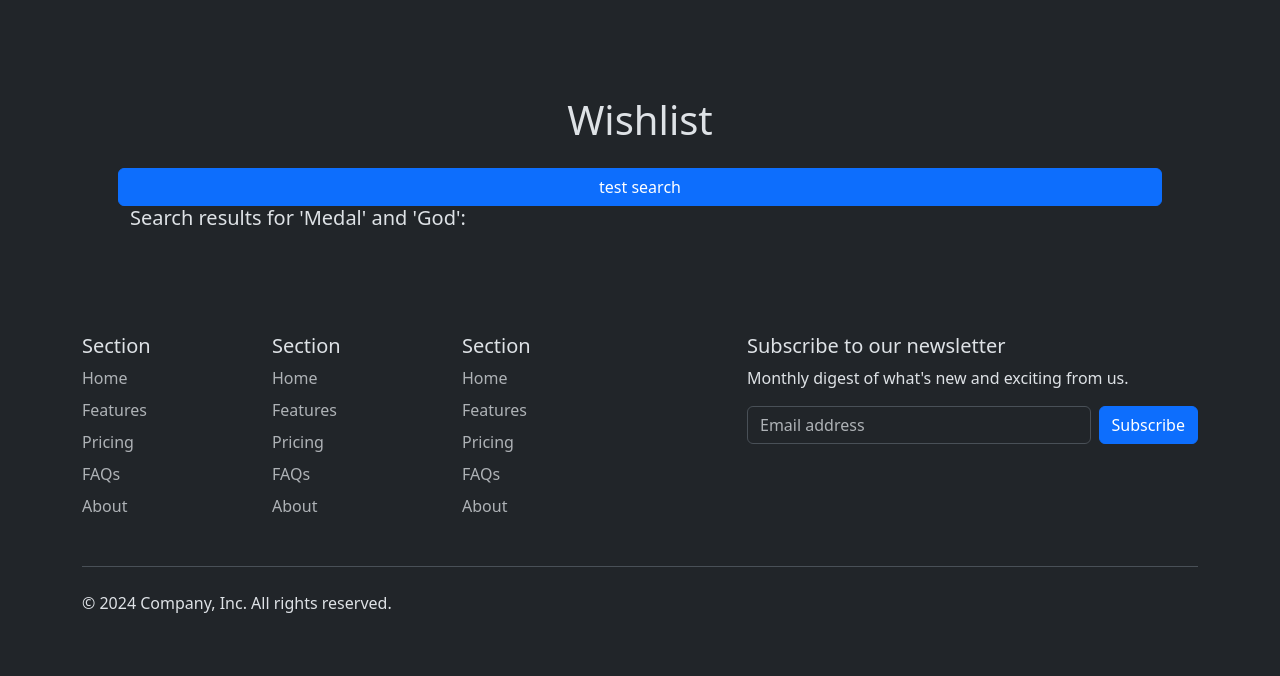
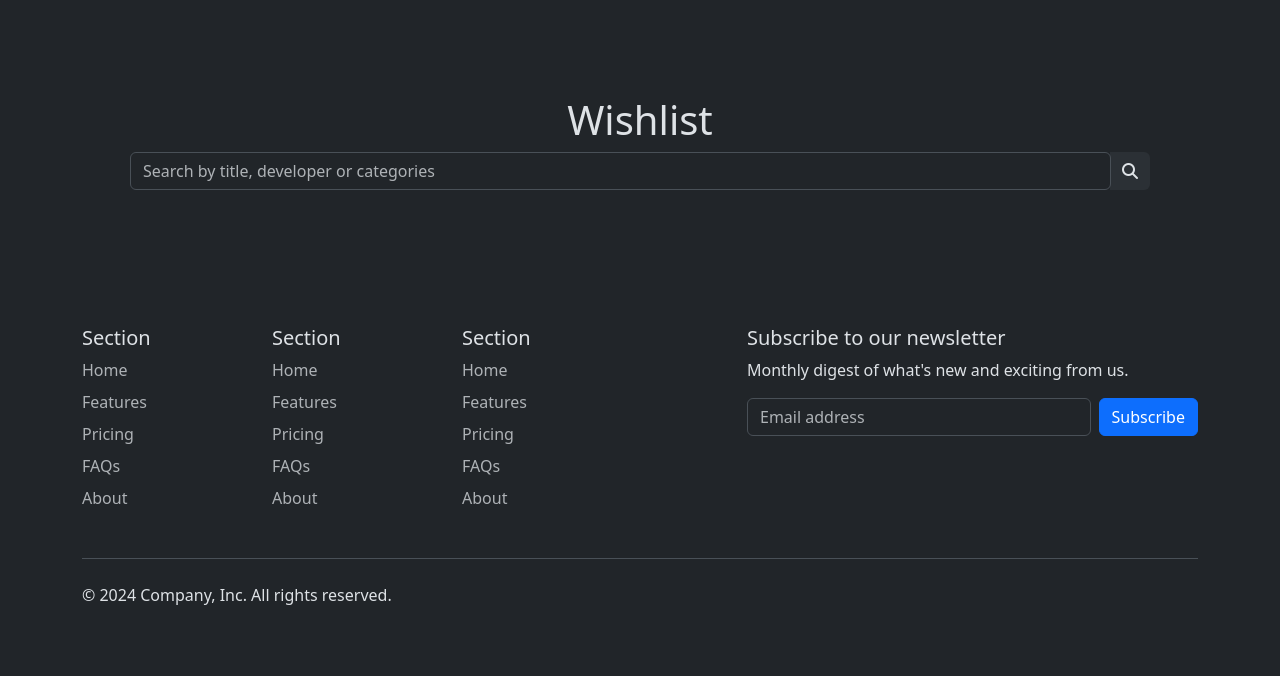
Before and after one commit to kxnjo/Fry, a Flask app: page /wishlist/view-wishlist in a window 1280 px wide. Shown: the part 76-752 px from the top of the page. After the commit the page ends 681 px from the top, so only its background shows below. Run offline with Flask 3, Linux system fonts and the light colour scheme; the visitor is signed in with stand-in values (Sample User, id 1); data that the repository does not hold is empty; some libraries are stand-ins or nearby versions.

Commit message:
updated search, not complete

```diff
--- a/routes/wishlist.py
+++ b/routes/wishlist.py
@@ -30,10 +30,20 @@ def view_wishlist():
         print(session['user_id'])
 
         get_table_query = """
-            SELECT username, title, added_date, wanted_game.user_id, wanted_game.game_id FROM wanted_game
-            INNER JOIN user ON wanted_game.user_id = user.user_id
-            INNER JOIN game ON wanted_game.game_id = game.game_id
-            WHERE user.user_id = %s;
+            SELECT
+                g.title,
+                wg.added_date,
+                wg.game_id,
+                GROUP_CONCAT(DISTINCT d.developer_name SEPARATOR ', ') AS developer_name,
+                GROUP_CONCAT(DISTINCT c.category_name SEPARATOR ', ') AS categories
+            FROM wanted_game wg
+            INNER JOIN game g ON wg.game_id = g.game_id
+            INNER JOIN game_developer gd ON wg.game_id = gd.game_id
+            INNER JOIN developer d ON gd.developer_id = d.developer_id
+            INNER JOIN game_category gc ON wg.game_id = gc.game_id
+            INNER JOIN category c ON gc.category_id = c.category_id
+            WHERE wg.user_id = %s
+            GROUP BY g.title, wg.game_id;
         """
 
         cur.execute(
@@ -43,6 +53,8 @@ def view_wishlist():
 
         wishlist = cur.fetchall()
 
+        print(wishlist)
+
     except mysql.connector.Error as e:
         print(f"Error: {e}")
         return f"Error retrieving wanted_games: {e}"
@@ -50,7 +62,7 @@ def view_wishlist():
         cur.close()
         conn.close()
 
-    return render_template("wishlist/wishlist.html", wishlist=wishlist)
+    return render_template("wishlist/wishlist.html", wishlist=wishlist, search = False)
 
 @wishlist_bp.route("/add-to-wishlist", methods=["GET", "POST"])
 def addToWishlist():
@@ -96,16 +108,15 @@ def addToWishlist():
     return view_wishlist()
 
 
-@wishlist_bp.route("/delete-from-wishlist/<user_id>/<game_id>", methods=["GET"])
-def deleteFromWishlist(user_id, game_id):
+@wishlist_bp.route("/delete-from-wishlist/<game_id>", methods=["GET"])
+def deleteFromWishlist(game_id):
     conn = create_connection()
     if conn is None:
         return "Failed to connect to database"
     try:
         cur = conn.cursor(dictionary=True)
 
-        print("this is the user:", user_id)
-        print("this is the game:", game_id)
+        user_id = session['user_id']
 
         delete_table_query = """
             DELETE FROM wanted_game
@@ -129,73 +140,107 @@ def deleteFromWishlist(user_id, game_id):
 
     return view_wishlist()
 
-@wishlist_bp.route("/search-wishlist")
+@wishlist_bp.route("/search-wishlist", methods=["GET", "POST"])
 def searchWishlist():
-    conn = create_connection()
-    if conn is None:
-        return "Failed to connect to database"
-    try:
-        cur = conn.cursor(dictionary=True)
+    if request.method == "POST":
+        conn = create_connection()
+        if conn is None:
+            return "Failed to connect to database"
+        try:
+            cur = conn.cursor(dictionary=True)
 
-        string = "City Medal"
+            string = request.form["searchInput"]
 
-        search_table_query = """
-            SELECT
-                g.title,
-                g.price,
-                d.developer_name,
-                GROUP_CONCAT(DISTINCT c.category_name SEPARATOR ', ') AS categories,
-                wg.game_id
-            FROM
-                wanted_game wg
-            INNER JOIN
-                game g ON wg.game_id = g.game_id
-            INNER JOIN
-                game_developer gd ON wg.game_id = gd.game_id
-            INNER JOIN
-                developer d ON gd.developer_id = d.developer_id
-            INNER JOIN
-                game_category gc ON wg.game_id = gc.game_id
-            INNER JOIN
-                category c ON gc.category_id = c.category_id
-            WHERE
-                wg.user_id = '{}'
-            AND
-                (
-        """.format(session['user_id'])
+            search_table_query1 = """
+                SELECT
+                    g.title,
+                    GROUP_CONCAT(DISTINCT d.developer_name SEPARATOR ', ') AS developer_name,
+                    GROUP_CONCAT(DISTINCT c.category_name SEPARATOR ', ') AS categories,
+                    wg.game_id,
+                    wg.added_date
+                FROM
+                    wanted_game wg
+                INNER JOIN
+                    game g ON wg.game_id = g.game_id
+                INNER JOIN
+                    game_developer gd ON wg.game_id = gd.game_id
+                INNER JOIN
+                    developer d ON gd.developer_id = d.developer_id
+                INNER JOIN
+                    game_category gc ON wg.game_id = gc.game_id
+                INNER JOIN
+                    category c ON gc.category_id = c.category_id
+                WHERE
+                    wg.user_id = '{}'
+                AND
+                    (
+                        (g.title LIKE "%{}%" OR d.developer_name LIKE "%{}%" OR c.category_name LIKE "%{}%")
+                    )
+                GROUP BY
+                    g.title, wg.game_id;
+            """.format(session['user_id'], string, string, string)
 
-        count = len(string.split())
-        for i in string.split():
-            search_table_query += """
-                (g.title LIKE '%{}%' OR d.developer_name LIKE '%{}%' OR c.category_name LIKE '%{}%')
-                """.format(i, i, i)
-            count -= 1
-            if count != 0:
-                search_table_query += "OR"
+            # Execute the SQL statement
+            cur.execute(search_table_query1)
 
-        search_table_query += """
-                )
-            GROUP BY
-                g.title, g.price, d.developer_name, wg.game_id
-            ORDER BY
-                g.title ASC;
-            """
+            searchResult = cur.fetchall()
+            print("RESULT 1 here:")
+            print(searchResult)
 
-        print(search_table_query)
+            if (searchResult == []):
+                search_table_query2 = """
+                    SELECT
+                        g.title,
+                        GROUP_CONCAT(DISTINCT d.developer_name SEPARATOR ', ') AS developer_name,
+                        GROUP_CONCAT(DISTINCT c.category_name SEPARATOR ', ') AS categories,
+                        wg.game_id,
+                        wg.added_date
+                    FROM
+                        wanted_game wg
+                    INNER JOIN
+                        game g ON wg.game_id = g.game_id
+                    INNER JOIN
+                        game_developer gd ON wg.game_id = gd.game_id
+                    INNER JOIN
+                        developer d ON gd.developer_id = d.developer_id
+                    INNER JOIN
+                        game_category gc ON wg.game_id = gc.game_id
+                    INNER JOIN
+                        category c ON gc.category_id = c.category_id
+                    WHERE
+                        wg.user_id = '{}'
+                    AND
+                        (
+                """.format(session['user_id'])
 
-        # Execute the SQL statement
-        cur.execute(search_table_query)
+                count = len(string.split())
+                for i in string.split():
+                    search_table_query2 += """
+                        (g.title LIKE "%{}%" OR d.developer_name LIKE "%{}%" OR c.category_name LIKE "%{}%")
+                        """.format(i, i, i)
+                    count -= 1
+                    if count != 0:
+                        search_table_query2 += "OR"
 
-        searchResult = cur.fetchall()
-        print("RESULT:")
-        print(searchResult)
+                search_table_query2 += """
+                        )
+                    GROUP BY
+                        g.title, wg.game_id;
+                    """
 
-    except mysql.connector.Error as e:
-        conn.rollback()
-        print(f"Error: {e}")
-        return f"Error searching from wanted_games: {e}"
-    finally:
-        cur.close()
-        conn.close()
+                # Execute the SQL statement
+                cur.execute(search_table_query2)
 
-    return render_template("wishlist/wishlist.html", searchResult=searchResult)
+                searchResult = cur.fetchall()
+                print("RESULT:")
+                print(searchResult)
+
+        except mysql.connector.Error as e:
+            conn.rollback()
+            print(f"Error: {e}")
+            return f"Error searching from wanted_games: {e}"
+        finally:
+            cur.close()
+            conn.close()
+
+    return render_template("wishlist/wishlist.html", search=True, searchResult=searchResult, string=string)
--- a/templates/wishlist/wishlist.html
+++ b/templates/wishlist/wishlist.html
@@ -2,28 +2,64 @@
 {% block content %}
 <div class="container mt-5">
     <h1 class="text-center">Wishlist</h1>
-
     <div class="row">
         <div class="col-12">
+            <form method="POST" action="{{ url_for('wishlist_bp.searchWishlist') }}">
+                <div class="input-group rounded">
+                    <input type="search" name="searchInput" class="form-control rounded" placeholder="Search by title, developer or categories" aria-label="Search" aria-describedby="search-addon" required/>
+                    <button type="submit" class="input-group-text border-0" id="search-addon">
+                        <i class="fas fa-search"></i>
+                    </button>
+                </div>
+            </form>
+            <br>
+            {% if search == False %}
                 <table class="table">
                     {% for i in wishlist %}
                         <tr>
                             <td>
-                            <a href="{{ url_for('game_bp.view_game', game_id=i[4]) }}" class="link-underline-dark"><h5>{{ i[1] }}</h5><a>
-                            <h6>Date Added: {{ i[2] }}</h6>
+                                <a href="{{ url_for('game_bp.view_game', game_id=i[2]) }}" class="link-underline-dark"><h5>{{ i[0] }}</h5><a>
+                                <h6>Developer name: {{ i[3] }}</h6>
+                                <h6>Categories: {{ i[4] }}</h6>
+                                <h6>Date Added: {{ i[1] }}</h6>
                             </td>
                             <td>
-                            <a href="{{ url_for('wishlist_bp.deleteFromWishlist', user_id=i[3], game_id=i[4]) }}"><i class="fa fa-trash-o" style="font-size: 25px;"></i></a>
+                                <a href="{{ url_for('wishlist_bp.deleteFromWishlist', game_id=i[2]) }}"><i class="fa fa-trash-o" style="font-size: 25px;"></i></a>
                             </td>
                         <tr>
                     {% endfor %}
                 </table>
+            {% elif search == True %}
+                <div class="row">
+                    <div class="col-10">
+                        <h4>Search results for '{{ string }}':</h4>
                     </div>
-        <a type="button" href="{{ url_for('wishlist_bp.searchWishlist') }}" class="btn btn-primary">test search</a>
-        <h5>Search results for 'Medal' and 'God':</h5>
+                    <div class="col-2">
+                        <a type="button" href="{{ url_for('wishlist_bp.view_wishlist') }}" class="btn btn-light">Clear Search</a>
+                    </div>
+                </div>
+                <br>
+                <table class="table">
+                    {% if searchResult %}
                         {% for x in searchResult %}
-        <h6>{{x}}</h6>
+                            <tr>
+                                <td>
+                                    <a href="{{ url_for('game_bp.view_game', game_id=x.game_id) }}" class="link-underline-dark"><h5>{{ x.title }}</h5><a>
+                                    <h6>Developer name: {{ x.developer_name }}</h6>
+                                    <h6>Categories: {{ x.categories }}</h6>
+                                    <h6>Date Added: {{ x.added_date }}</h6>
+                                </td>
+                                <td>
+                                    <a href="{{ url_for('wishlist_bp.deleteFromWishlist', game_id=x.game_id) }}"><i class="fa fa-trash-o" style="font-size: 25px;"></i></a>
+                                </td>
+                            <tr>
                         {% endfor %}
+                    {% else %}
+                        <h3>No Result Found.</h3>
+                    {% endif %}
+        </table>
+            {% endif %}
+        </div>
     </div>
 </div>
 {% endblock %}
```
Lines whose indentation alone changed are shown as unchanged.
